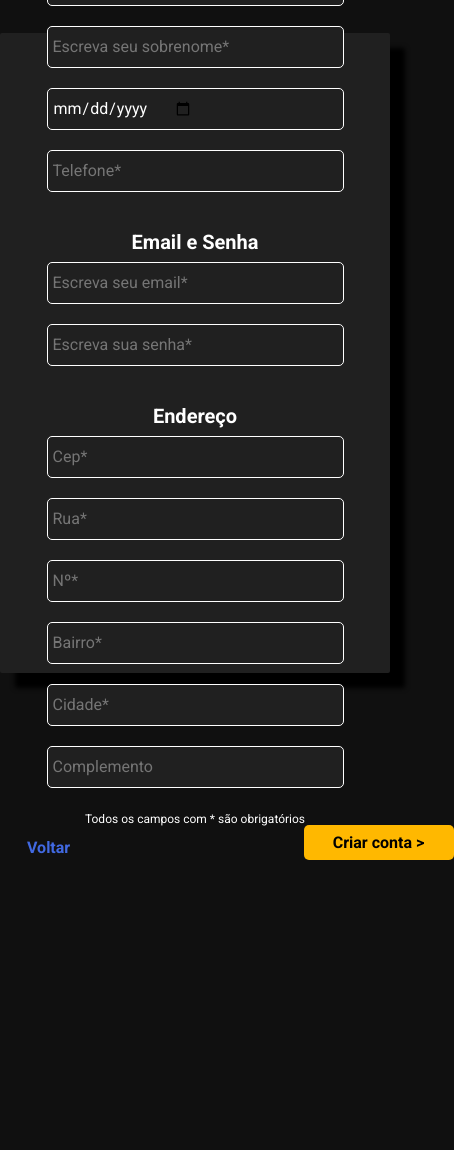
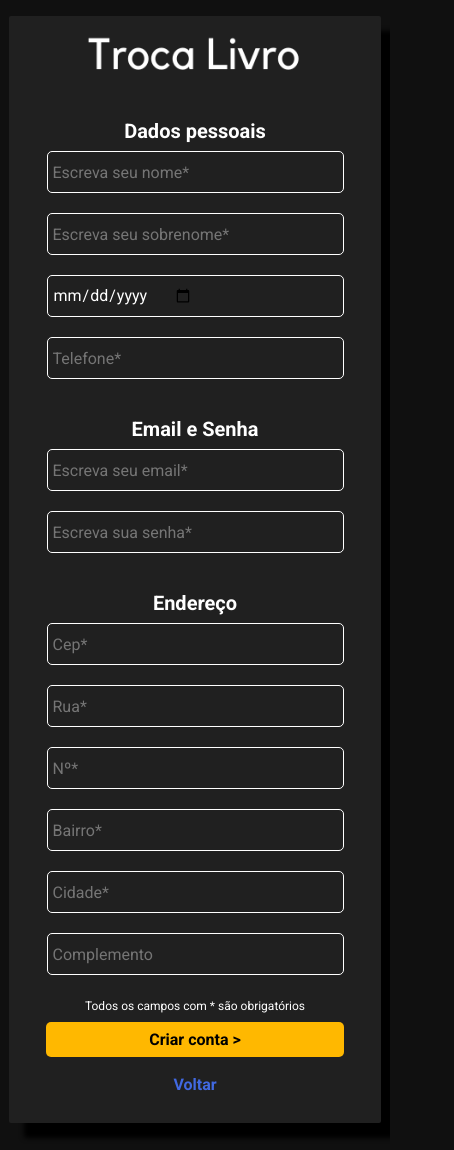
Before and after one commit to YanViniciusSilva/TradeBook, an Angular app: page /register in a window 390 px wide. Shown: the whole page, 454 px wide, since content can reach past the window. Before the commit the page ends 860 px from the top, so only its background shows below. Built offline with nearby package versions, Linux system fonts and the light colour scheme; no server answers.

Commit message:
update form style and install bootstrap dependencies

```diff
--- a/package.json
+++ b/package.json
@@ -19,10 +19,12 @@
     "@angular/platform-browser-dynamic": "~12.2.0",
     "@angular/router": "~12.2.0",
     "body-parser": "^1.19.0",
+    "bootstrap": "^5.1.1",
     "express": "^4.17.1",
     "express-handlebars": "^5.3.3",
     "json-server": "^0.16.3",
     "mysql2": "^2.3.0",
+    "ngx-bootstrap": "^7.1.0",
     "rxjs": "~6.6.0",
     "sequelize": "^6.6.5",
     "tslib": "^2.3.0",
@@ -42,5 +44,4 @@
     "karma-jasmine-html-reporter": "~1.7.0",
     "typescript": "~4.3.5"
   }
-
 }
--- a/src/app/Pages/home/home/createSubscriberForm/createSubscriberForm.component.html
+++ b/src/app/Pages/home/home/createSubscriberForm/createSubscriberForm.component.html
@@ -3,8 +3,7 @@
   <img class="logo" src="../../../../assets/trocaLivro.png" alt="troca_livro">
   <section Class="createLoginForm">
 
-    <form class="createLoginForm" novalidate [formGroup]="SubscriberForm">
-
+    <form class="LoginForm" novalidate [formGroup]="SubscriberForm">
       <div class="div1">
         <h2 class="titulos">Dados pessoais</h2>
         <input
@@ -13,25 +12,30 @@
           type="text"
           placeholder="Escreva seu nome*"
           formControlName="FirstName"
+          ng-reflect-required
           >
         <input
           class="FormPlace"
           id="LastName"
           type="text"
           placeholder="Escreva seu sobrenome*"
-          formControlName="LastName">
+          formControlName="LastName"
+          required
+          >
         <input
           class="FormPlace"
           id="Birthday"
           type="date"
           placeholder="*"
-          formControlName="Birthday">
+          formControlName="Birthday"
+          required>
         <input
           class="FormPlace"
           id="SubscriberNumber"
           type="tel"
           placeholder="Telefone*"
-          formControlName="SubscriberNumber">
+          formControlName="SubscriberNumber"
+          required>
       </div>
 
       <div class="div2">
@@ -41,14 +45,15 @@
           id="SubscriberEmail"
           type="email"
           placeholder="Escreva seu email*"
-          formControlName="SubscriberEmail" >
+          formControlName="SubscriberEmail"
+          required email>
         <input
           class="FormPlace"
           id="SubscriberPassword"
           type="password"
           placeholder="Escreva sua senha*"
-          formControlName="SubscriberPassword">
-        <!-- <input class="FormPlace" id="ConfSubscriberPassword" type="password" placeholder="Confirme sua senha*" formControlName="SubscriberPassword"> -->
+          formControlName="SubscriberPassword"
+          required>
       </div>
 
       <div class="div3">
@@ -58,24 +63,28 @@
           id="SubscriberCep"
           type="text"
           placeholder="Cep*"
-          formControlName="SubscriberCep">
+          formControlName="SubscriberCep"
+          required>
         <input
           class="FormPlace"
           id="SubscriberStreet"
           type="text"
           placeholder="Rua*"
-          formControlName="SubscriberStreet">
+          formControlName="SubscriberStreet"
+          required>
         <input
           class="FormPlace"
           id="SubscriberStreetNumber"
           type="text" placeholder="Nº*"
-          formControlName="SubscriberStreetNumber">
+          formControlName="SubscriberStreetNumber"
+          required>
         <input
           class="FormPlace"
           id="SubscriberDistrict"
           type="text"
           placeholder="Bairro*"
           formControlName="SubscriberDistrict">
+
         <input
           class="FormPlace"
           id="SubscriberCity"
@@ -90,10 +99,14 @@
           formControlName="Complement" >
       </div>
 
-
+      <div class="footerForm">
       <p>Todos os campos com * são obrigatórios</p>
       <button class="btnCreateAcount" type="submit" (click)= onSubmit() >Criar conta ></button>
       <a class="return" href="http://localhost:4200" >  Voltar </a>
+      </div>
+      <div>
+        <img src="../../../../../assets/success.png" class="success"  style="display: none;">
+      </div>
 
     </form>
   </section>
--- a/src/app/Pages/home/home/createSubscriberForm/createSubscriberForm.component.scss
+++ b/src/app/Pages/home/home/createSubscriberForm/createSubscriberForm.component.scss
@@ -11,17 +11,15 @@
       justify-content: center;
       align-items: center;
       text-align: center;
-      margin: auto auto;
-      margin-top: 2vh;
+      margin: auto auto auto auto;
 
 
-      //margin: 8% 25% 8% 25% ;
       //transform: translateX(100%) translateY(20%) ;
 
-      padding: rem-calc(20);
-      max-width: rem-calc(1100);
+      padding: rem-calc(30);
+      max-width: 85%;
       min-width: rem-calc(215);
-      height: rem-calc(600);
+      height: 100%;
 
       background: var(--secondBlack);
       box-shadow: 15px 15px 5px black;
@@ -36,7 +34,7 @@
         margin-bottom: rem-calc(15);
       }
 
-      .createLoginForm{
+      .LoginForm{
         display: relative;
         margin-top: 0vh;
         flex-wrap: wrap;
@@ -123,8 +121,8 @@
           height: rem-calc(35);
           border-radius: 5px;
           background: var(--lightOrange);
-          margin-left: 81%;
-          margin-right: 0;
+          margin-left: 82%;
+          margin-right: 0%;
           font-weight: 700;
 
         }
@@ -141,4 +139,153 @@
 
     }
 
+    @media (max-width: 528px) {
+      padding: rem-calc(10);
+
+    .CreateFormMain{
+      display: flex;
+      flex-direction: column;
+      justify-content: center;
+      align-items: center;
+      text-align: center;
+      margin-top: auto;
+
+
+
+      //margin: 8% 25% 8% 25% ;
+      //transform: translateX(100%) translateY(20%) ;
+
+      padding: rem-calc(20);
+      width: 100%;
+      min-width: rem-calc(215);
+      height: 100%;
+
+      background: var(--secondBlack);
+      border-radius: 2px;
+
+
+      .logo{
+        display: flex;
+        max-width: rem-calc(300);
+        height: rem-calc(70);
+        margin-top: rem-calc(-15);
+        margin-bottom: rem-calc(15);
+      }
+
+      .LoginForm{
+        display: relative;
+        margin-top: 0vh;
+        flex-wrap: wrap;
+        //flex-direction:row;
+
+
+        max-width: rem-calc(1000);
+        //align-items: center;
+
+        .titulos{
+          color: rgba(255,255,255);
+          font-weight: 600;
+          font-size: rem-calc(20);
+        }
+
+        .div1{
+          display: inline-flex;
+          flex-direction: column;
+          flex-wrap: wrap;
+          width: rem-calc(300);
+          padding: rem-calc(5);
+          margin: rem-calc(10);
+
+          //align-items: center;
+
+        }
+        .div2{
+          display: inline-flex;
+          flex-direction: column;
+          flex-wrap: wrap;
+          width: rem-calc(300);
+          padding: rem-calc(5);
+          margin: rem-calc(10);
+
+          //align-items: center;
+
+        }
+        .div3{
+          display: inline-flex;
+          flex-direction: column;
+          flex-wrap: wrap;
+          width: rem-calc(300);
+          padding: rem-calc(5);
+          margin: rem-calc(10);
+
+          //align-items: center;
+
+        }
+
+        .FormPlace{
+          display: inline-flex;
+          width: 95%;
+          height: rem-calc(30);
+
+          margin: rem-calc(10) auto;
+          padding:  rem-calc(5);
+
+          border-radius: 5px;
+          background: var(--secondBlack);
+          color: rgba(255,255,255);
+          font-weight: 500;
+          border: solid 1px rgba(255,255,255);
+
+        }
+
+        .footerForm{
+          display: flex;
+          flex-direction: column;
+          align-items: center;
+
+          .return{
+            display: flex;
+            margin-top: rem-calc(-20);
+            //padding: rem-calc(10);
+            margin-left: 2%;
+            margin: rem-calc(10);
+            font-weight: 600;
+            color: rgb(65, 105, 225);
+            text-decoration: none;
+          }
+          .return:hover{
+            color: rgb(126, 152, 230);
+          }
+
+          .btnCreateAcount{
+            display: flex;
+            flex-direction: column;
+            align-items: center;
+            padding: rem-calc(10);
+            width: 90%;
+            height: rem-calc(35);
+            border-radius: 5px;
+            background: var(--lightOrange);
+            margin-left:5%;
+            margin: rem-calc(10);
+            font-weight: 700;
+
+          }
+          .btnCreateAcount:hover{
+            background-color: var(--orange);
+          }
+
+          p{
+            display: flex;
+            flex-direction: column;
+            color: #fff;
+            font-size: rem-calc(12);
+          }
+       }
+      }
+
+
+    }
+
   }
+}
--- a/src/app/Pages/home/home/createSubscriberForm/createSubscriberForm.component.ts
+++ b/src/app/Pages/home/home/createSubscriberForm/createSubscriberForm.component.ts
@@ -1,10 +1,6 @@
-import { Component, OnInit, Injectable } from '@angular/core';
+import { Component, OnInit, Injectable, Output, RendererStyleFlags2 } from '@angular/core';
 import { FormBuilder, FormGroup, Validators } from '@angular/forms';
 
-//import { FormGroup } from '@angular/forms';
-
-//import { apiService } from '../../../../service/api.service';
-import { Subscriber } from 'rxjs';
 import { SubscribersService } from '../../../../service/subscribers.service';
 
 
@@ -19,7 +15,7 @@ import { SubscribersService } from '../../../../service/subscribers.service';
 })
 export class CreateSubscriberFormComponent implements OnInit {
 
-  SubscriberForm!: FormGroup;
+  public SubscriberForm!: FormGroup;
   Submitted = false;
 
   constructor(
@@ -41,10 +37,9 @@ export class CreateSubscriberFormComponent implements OnInit {
       FirstName: [null, [ Validators.required, Validators.minLength(3), Validators.maxLength(255) ]],
       LastName: [null, [ Validators.required, Validators.minLength(3), Validators.maxLength(255) ]],
       Birthday: [null, [ Validators.required]],
-      SubscriberNumber: [null, [ Validators.required, Validators.minLength(11), Validators.maxLength(11), ]],
+      SubscriberNumber: [null, [ Validators.required, Validators.minLength(10), Validators.maxLength(11), ]],
       SubscriberEmail: [null, [ Validators.required, Validators.minLength(3), Validators.maxLength(255), Validators.email ]],
       SubscriberPassword: [null, [ Validators.required, Validators.minLength(3), Validators.maxLength(255) ]],
-      //ConfSubscriberPassword: [null, [ Validators.required, Validators.minLength(3), Validators.maxLength(255) ]],
       SubscriberCep: [null, [ Validators.required, Validators.minLength(8), Validators.maxLength(8) ]],
       SubscriberStreet: [null, [ Validators.required, Validators.minLength(3), Validators.maxLength(255) ]],
       SubscriberStreetNumber: [null, [ Validators.required, Validators.minLength(1), Validators.maxLength(11) ]],
@@ -63,11 +58,19 @@ export class CreateSubscriberFormComponent implements OnInit {
       this.Submitted = true;
       console.log(this.SubscriberForm.value);
       if (this.SubscriberForm.valid){
-        console.log( 'submit');
+        console.log('submit');
+        this.SubscribersService.create(this.SubscriberForm.value).subscribe(
+          error => console.log(error),
+          success => console.log('success'),
+        );
       }
 
     }
 
 
 
+
+
+
+
   }
--- a/src/app/service/subscribers.service.ts
+++ b/src/app/service/subscribers.service.ts
@@ -1,5 +1,7 @@
 import { Injectable } from '@angular/core';
 import { HttpClient } from '@angular/common/http';
+import { observable } from 'rxjs';
+
 
 @Injectable({
   providedIn: 'root'
@@ -8,17 +10,19 @@ export class SubscribersService {
 
   ServerUrl = 'http://localhost:3001';
 
+
   constructor(
     private http: HttpClient
   ) {  }
 
   public getSubscribers() {
     return this.http.get(`${this.ServerUrl}/Subscribers`);
-    console.log(this.getSubscribers);
   }
 
-  // public postSubscribers(){
-  //   return this.http.post(`${this.ServerUrl}/Subscribers`.Subscriber);
+  create(criar: any){
+    return this.http.post(`${this.ServerUrl}/Subscribers`, criar).pipe(
 
-  // }
+    );
+  }
+
 }
--- a/src/styles.scss
+++ b/src/styles.scss
@@ -1,6 +1,7 @@
 @import './config-scss/rem-calc.scss';
 @import './config-scss/reset.scss';
 @import './config-scss/variables.scss';
+//@import '~bootstrap/dist/css/bootstrap.min.css';
 
 html{
   background: var(--black);
```
Also changed, not shown: database.json (+17 -2 lines), src/assets/success.png (added), 1 other file (tests, documents, lock files or other folders).
